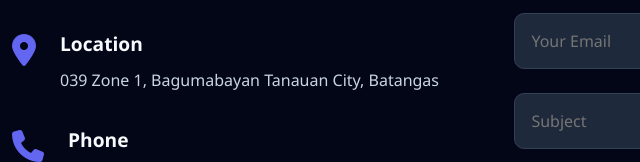
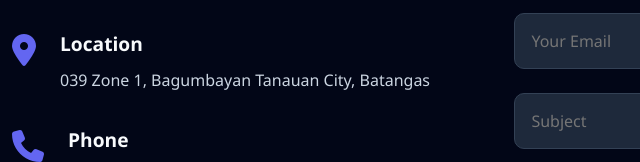
Before and after one commit to mm-alo/Portfolio-Emmanuel_Alo, a plain HTML site: page index.html in a window 1280 px wide. Shown: the part 5419-5581 px from the top of the page, 48-688 px from the left. Drawn offline with Linux system fonts and the light colour scheme.

Commit message:
Fix typo in location address

```diff
--- a/index.html
+++ b/index.html
@@ -308,7 +308,7 @@
                         <i class="fas fa-map-marker-alt"></i>
                         <div>
                             <h3>Location</h3>
-                            <p>039 Zone 1, Bagumabayan Tanauan City, Batangas</p>
+                            <p>039 Zone 1, Bagumbayan Tanauan City, Batangas</p>
                         </div>
                     </div>
                     <div class="contact-item">
```
